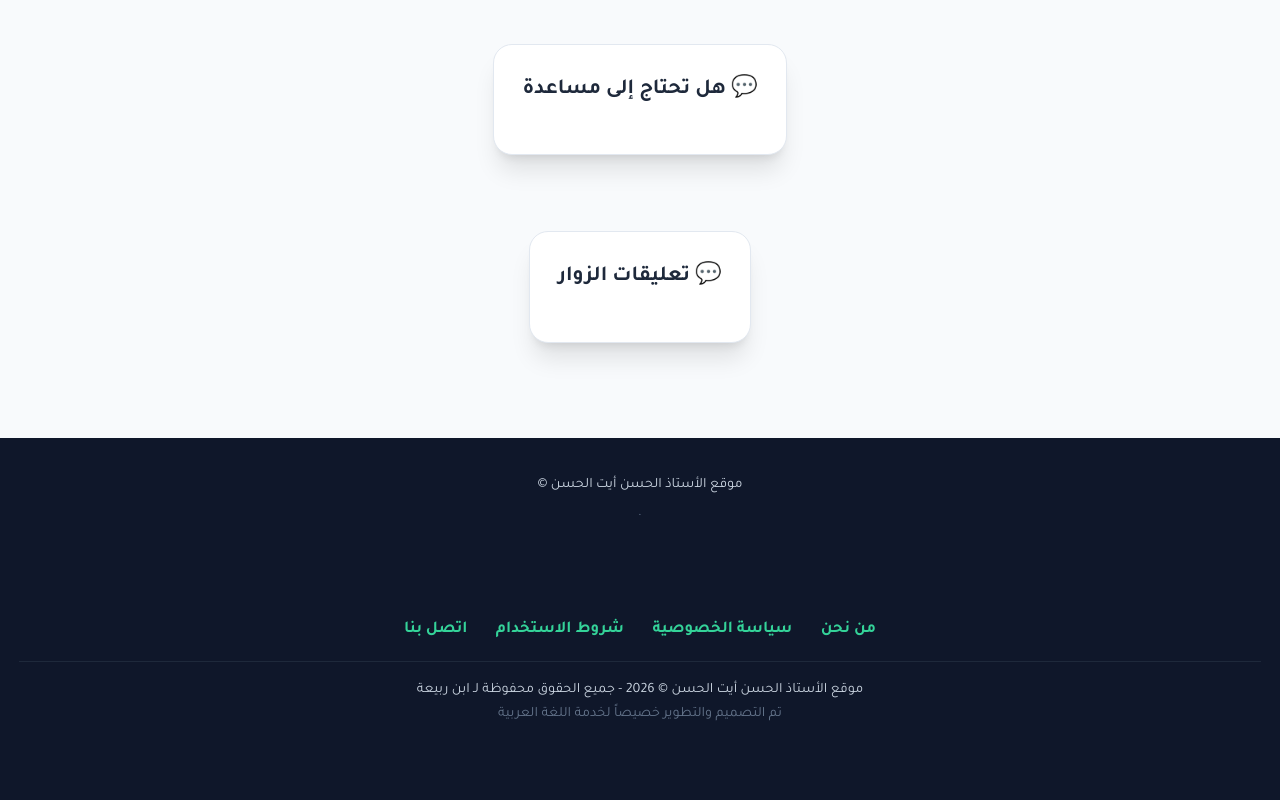
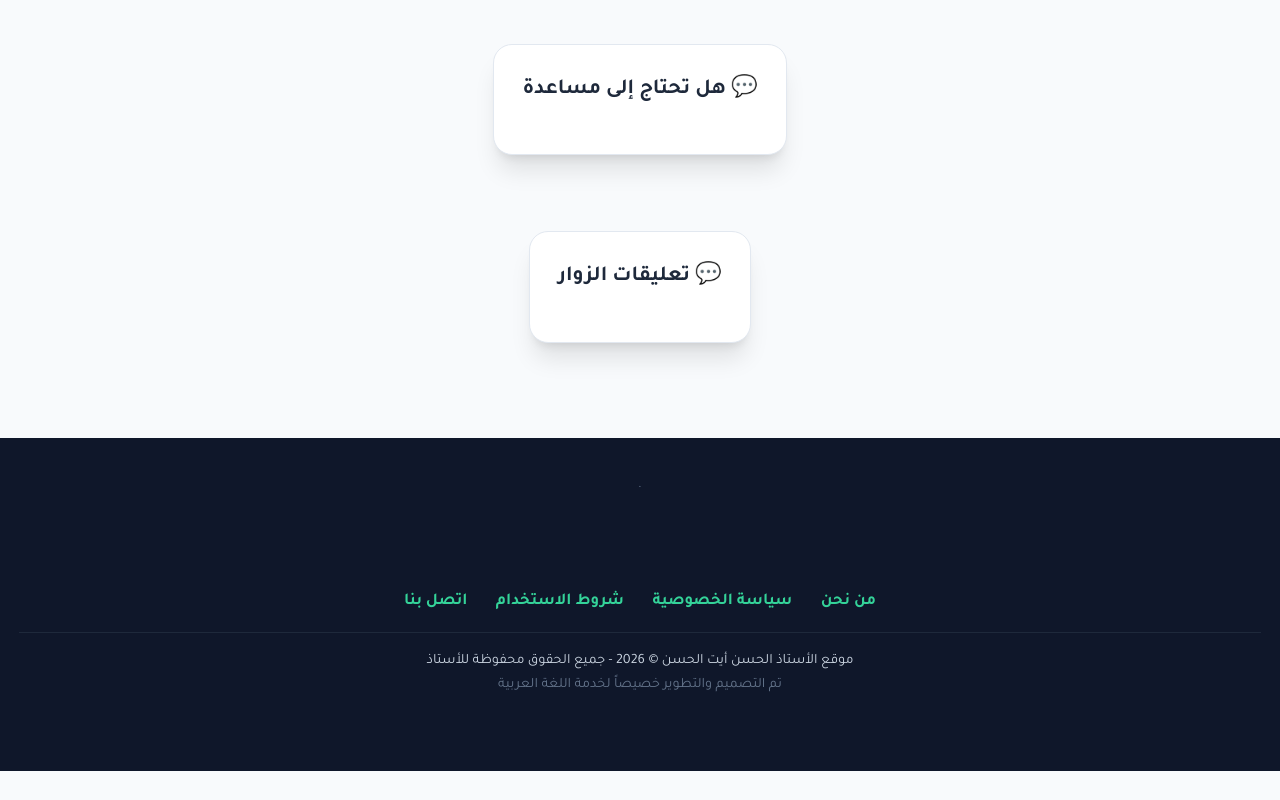
Before and after one commit to mashaallahtarbeyya-cpu/aitlahcen, a plain HTML site: page index.html in a window 1280 px wide. Shown: the part 1451-2251 px from the top of the page. After the commit the page ends 2222 px from the top, so only its background shows below. Drawn offline with nearby package versions, Linux system fonts and the light colour scheme.

Commit message:
Update index.html

```diff
--- a/index.html
+++ b/index.html
@@ -283,7 +283,6 @@
 <!-- تذييل المدونة (Footer) -->
 <footer class="bg-slate-900 text-slate-300 py-8 mt-12 text-center text-xs">
   <div class="max-w-6xl mx-auto px-4 space-y-2">
-    <p>موقع الأستاذ الحسن أيت الحسن &copy; </p>
     <p class="text-slate-500">.</p>
   </div>
 	<!-- تذييل المدونة (Footer) مع روابط الصفحات الأساسية -->
@@ -297,7 +296,7 @@
       <a href="Rawabit.html" class="hover:text-white transition-colors">اتصل بنا</a>
     </div>
     <div class="border-t border-slate-800 pt-4 space-y-1">
-      <p>موقع الأستاذ الحسن أيت الحسن &copy; 2026 - جميع الحقوق محفوظة لـ ابن ربيعة</p>
+      <p>موقع الأستاذ الحسن أيت الحسن &copy; 2026 - جميع الحقوق محفوظة للأستاذ</p>
       <p class="text-slate-500">تم التصميم والتطوير خصيصاً لخدمة اللغة العربية</p>
     </div>
   </div>
```
